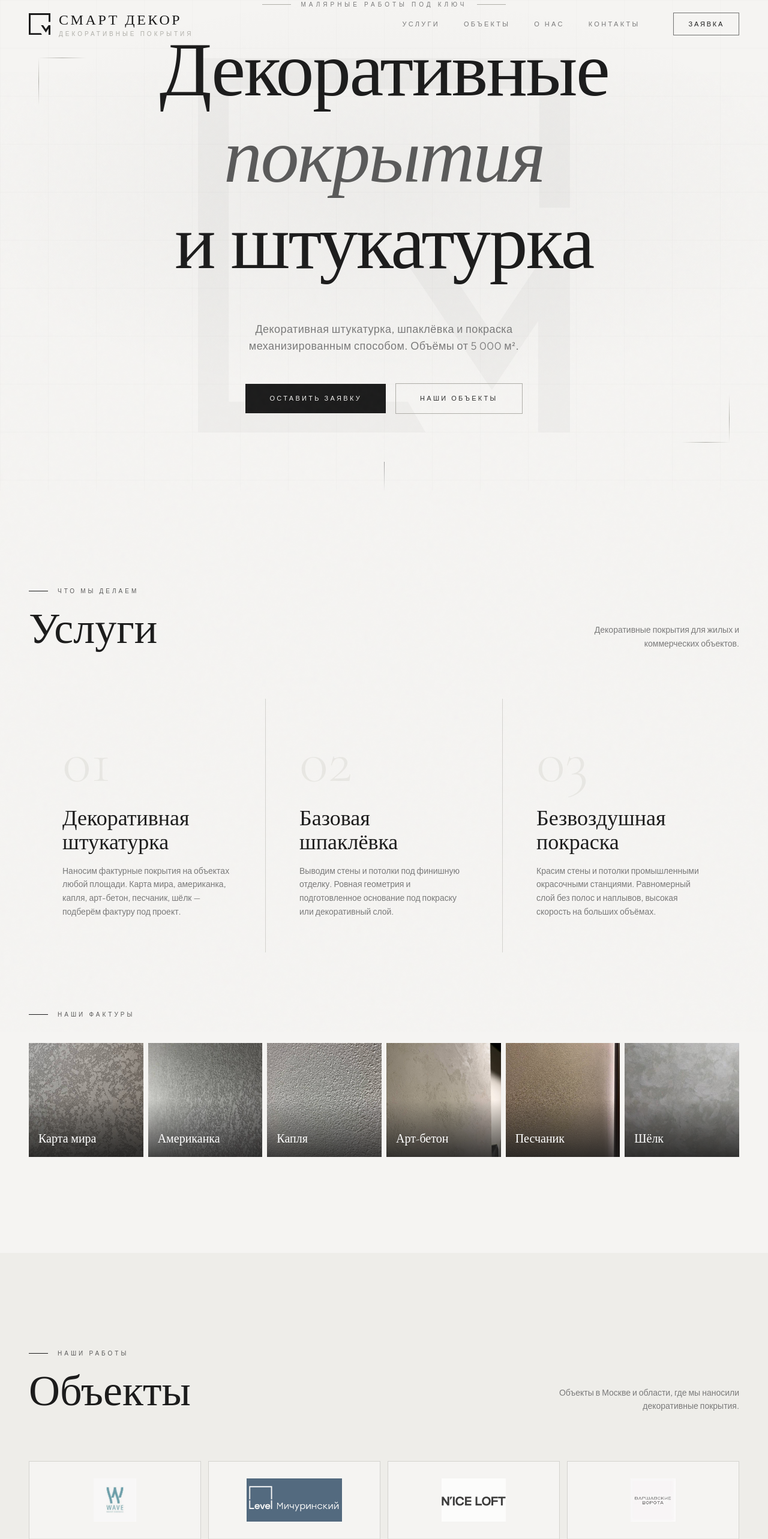
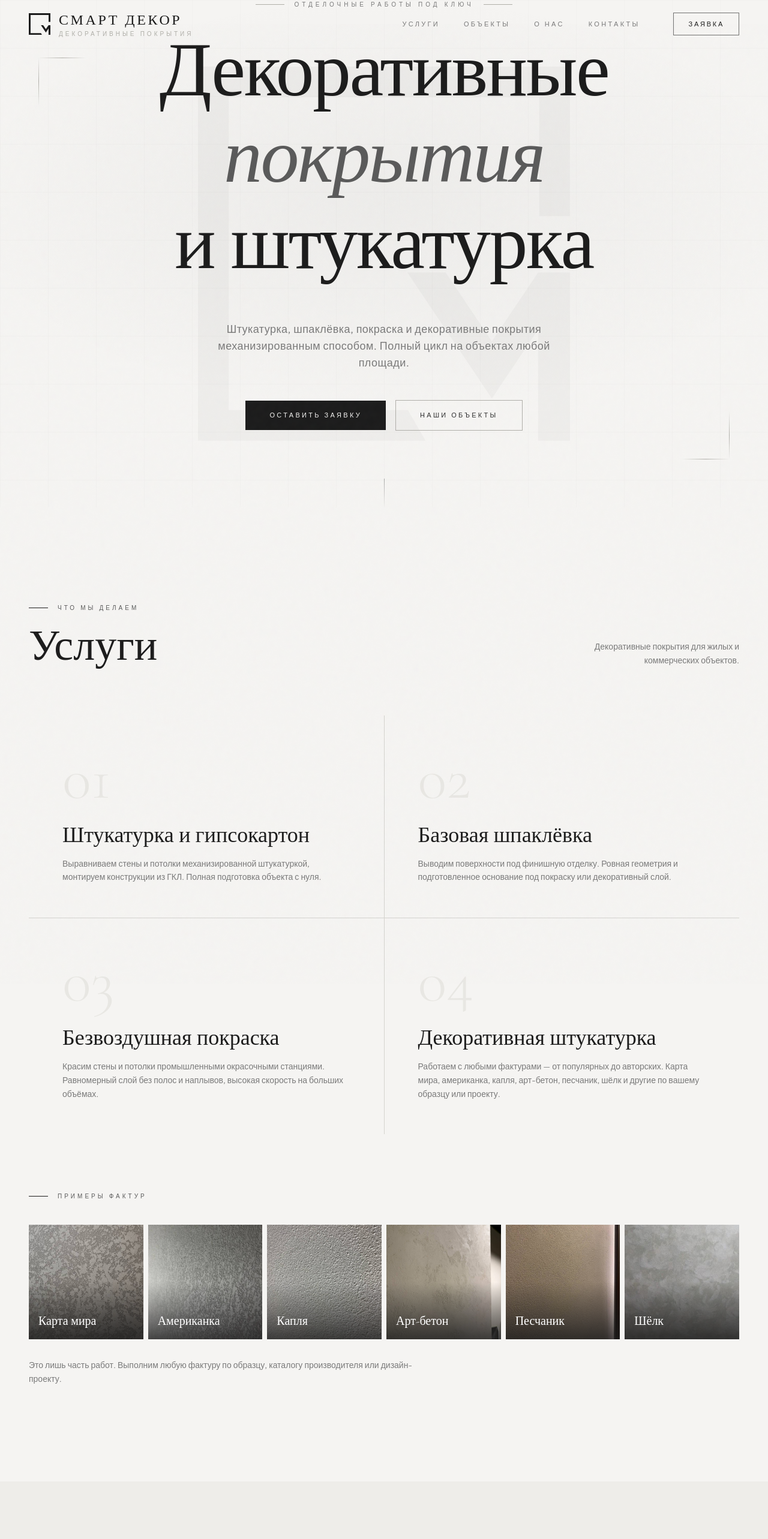
Before and after one commit to olimp1ic/-, a Next.js app: page / in a window 1280 px wide. Shown: the top 2566 px of the page at 60% size. Built offline with nearby package versions, Linux system fonts and the light colour scheme.

Commit message:
Add files via upload

```diff
--- a/components/About.tsx
+++ b/components/About.tsx
@@ -1,8 +1,8 @@
 const stats = [
-  { value: "6",       label: "видов фактур" },
-  { value: "7", label: "объектов сдано" },
-  { value: "5–15", label: "тыс. м² на проект" },
-  { value: "ИТР", label: "и рабочие в штате" },
+  { value: "8+",   label: "объектов сдано" },
+  { value: "5",    label: "лет на рынке" },
+  { value: "∞",    label: "фактур по образцу" },
+  { value: "100%", label: "своё оборудование" },
 ];
 
 export default function About() {
@@ -29,18 +29,18 @@ export default function About() {
 
             <div className="space-y-5 text-[#7a7a7a] font-light leading-relaxed text-base">
               <p>
-                ООО «Смарт Декор» выполняет малярные работы на объектах жилого и
-                коммерческого строительства: базовая шпаклёвка, безвоздушная покраска,
-                декоративная штукатурка.
+                ООО «Смарт Декор» выполняет отделочные работы на объектах жилого и
+                коммерческого строительства: штукатурка и гипсокартон, базовая шпаклёвка,
+                безвоздушная покраска, декоративная штукатурка.
               </p>
               <p>
                 Работаем механизированным способом — это даёт скорость и ровный слой
-                на больших площадях. Объёмы на проектах от 5 до 15 тысяч м².
+                на больших площадях. Берёмся за объекты любого масштаба.
               </p>
               <p>
-                Обеспечиваем объект собственным оборудованием, рабочими и ИТР из числа
-                штатных сотрудников. Отвечаем за результат на каждом этапе — от подготовки
-                основания до финишного покрытия.
+                Используем собственное промышленное оборудование и премиальные материалы.
+                Отвечаем за результат на каждом этапе — от подготовки основания
+                до финишного покрытия.
               </p>
             </div>
 
--- a/components/Hero.tsx
+++ b/components/Hero.tsx
@@ -48,7 +48,7 @@ export default function Hero() {
         <div data-hero style={s} className="flex items-center justify-center gap-3 md:gap-4 mb-8 md:mb-10">
           <div className="h-px w-6 md:w-12 bg-[#b0afa9] flex-shrink-0" />
           <span className="text-[9px] md:text-[10px] tracking-[0.25em] md:tracking-[0.5em] uppercase text-[#7a7a7a] font-light text-center">
-            Малярные работы под ключ
+            Отделочные работы под ключ
           </span>
           <div className="h-px w-6 md:w-12 bg-[#b0afa9] flex-shrink-0" />
         </div>
@@ -70,9 +70,9 @@ export default function Hero() {
         {/* Description */}
         <p data-hero style={s}
           className="text-sm md:text-lg font-light text-[#7a7a7a] leading-relaxed max-w-xl mx-auto mb-10 md:mb-12 tracking-wide px-2">
-          Декоративная штукатурка, шпаклёвка и покраска
+          Штукатурка, шпаклёвка, покраска и декоративные покрытия
           <br className="hidden md:block" />
-          механизированным способом. Объёмы от 5 000 м².
+          механизированным способом. Полный цикл на объектах любой площади.
         </p>
 
         {/* CTAs */}
--- a/components/Portfolio.tsx
+++ b/components/Portfolio.tsx
@@ -108,7 +108,7 @@ export default function Portfolio() {
             </h2>
           </div>
           <p className="hidden md:block max-w-xs text-sm text-[#7a7a7a] font-light leading-relaxed text-right">
-            Объекты в Москве и области, где мы наносили декоративные покрытия.
+            Часть реализованных проектов в Москве и области.
           </p>
         </div>
 
--- a/components/Services.tsx
+++ b/components/Services.tsx
@@ -3,18 +3,23 @@
 const services = [
   {
     num: "01",
-    title: "Декоративная штукатурка",
-    desc: "Наносим фактурные покрытия на объектах любой площади. Карта мира, американка, капля, арт-бетон, песчаник, шёлк — подберём фактуру под проект.",
+    title: "Штукатурка и гипсокартон",
+    desc: "Выравниваем стены и потолки механизированной штукатуркой, монтируем конструкции из ГКЛ. Полная подготовка объекта с нуля.",
   },
   {
     num: "02",
     title: "Базовая шпаклёвка",
-    desc: "Выводим стены и потолки под финишную отделку. Ровная геометрия и подготовленное основание под покраску или декоративный слой.",
+    desc: "Выводим поверхности под финишную отделку. Ровная геометрия и подготовленное основание под покраску или декоративный слой.",
   },
   {
     num: "03",
     title: "Безвоздушная покраска",
     desc: "Красим стены и потолки промышленными окрасочными станциями. Равномерный слой без полос и наплывов, высокая скорость на больших объёмах.",
+  },
+  {
+    num: "04",
+    title: "Декоративная штукатурка",
+    desc: "Работаем с любыми фактурами — от популярных до авторских. Карта мира, американка, капля, арт-бетон, песчаник, шёлк и другие по вашему образцу или проекту.",
   },
 ];
 
@@ -60,7 +65,7 @@ export default function Services() {
         </div>
 
         {/* Grid — 3 cards */}
-        <div className="grid grid-cols-1 md:grid-cols-3 gap-px bg-[#d4d3cf]">
+        <div className="grid grid-cols-1 md:grid-cols-2 gap-px bg-[#d4d3cf]">
           {services.map((svc, i) => (
             <div
               key={svc.num}
@@ -95,7 +100,7 @@ export default function Services() {
           <div className="flex items-center gap-4 mb-6 md:mb-10">
             <div className="h-px w-8 bg-[#1c1c1c]" />
             <span className="text-[10px] tracking-[0.4em] uppercase text-[#5a5a5a] font-light">
-              Наши фактуры
+              Примеры фактур
             </span>
           </div>
 
@@ -126,6 +131,11 @@ export default function Services() {
               </div>
             ))}
           </div>
+
+          <p className="mt-6 md:mt-8 text-sm text-[#7a7a7a] font-light leading-relaxed max-w-2xl">
+            Это лишь часть работ. Выполним любую фактуру по образцу, каталогу
+            производителя или дизайн-проекту.
+          </p>
         </div>
 
       </div>
```
